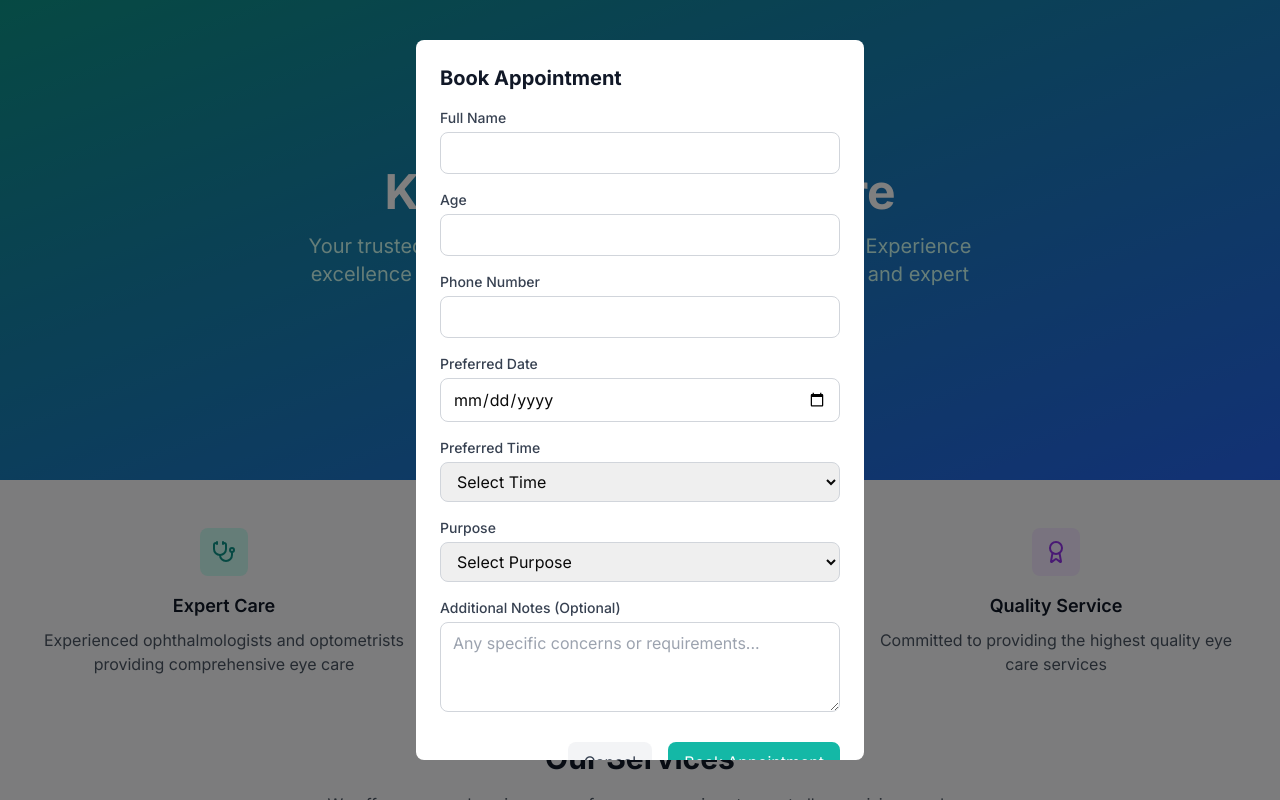
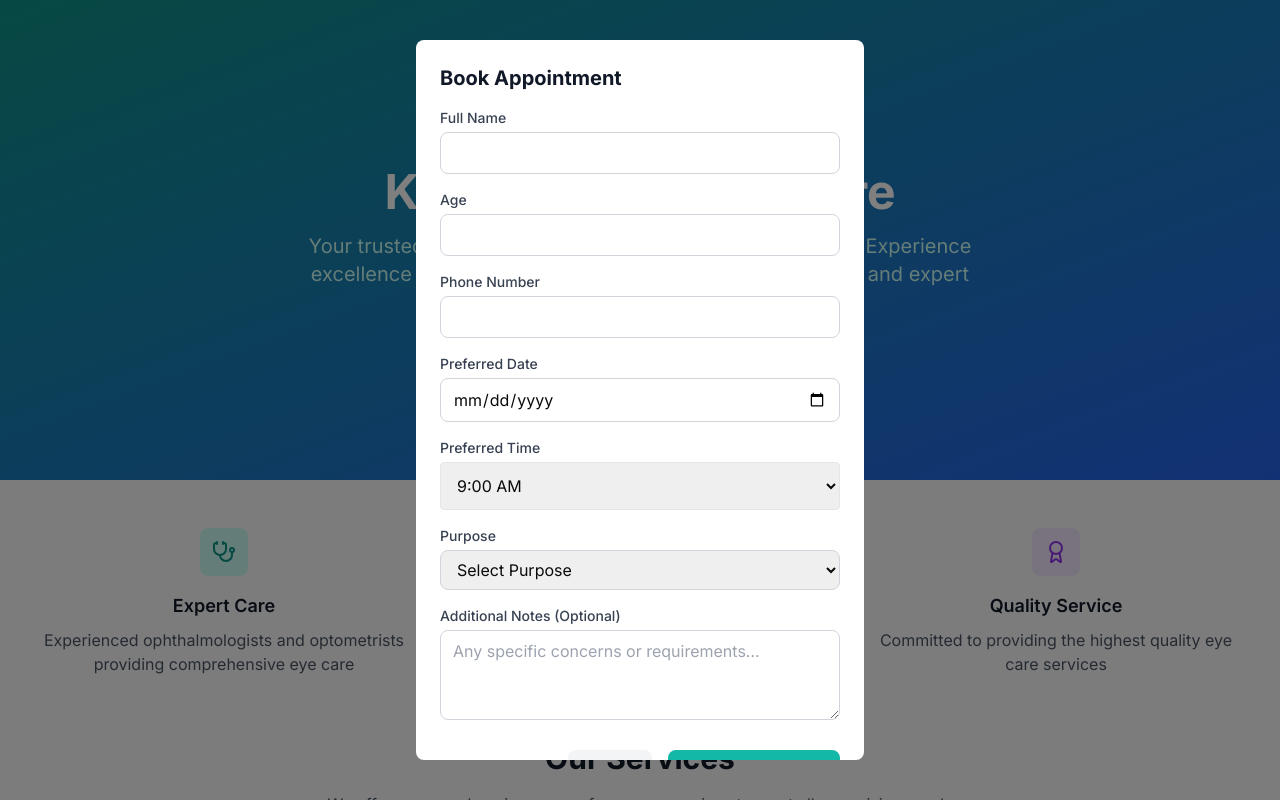
Before and after one commit to NITISHsng/visionCare, a Next.js app: page / in a window 1280 px wide. Both pictures are taken after a click on the button "Book Appointment". Shown: the top 800 px of the page. Built offline with nearby package versions, Linux system fonts and the light colour scheme; no server answers; the database is empty.

Commit message:
add option 9 am to 6 pm

```diff
--- a/src/components/AppointmentForm.tsx
+++ b/src/components/AppointmentForm.tsx
@@ -1,5 +1,5 @@
 import React, { useState } from "react";
-import { initialPatient ,PatientFullTypeWithObjectId} from "../contexts/type";
+import { initialPatient, PatientFullTypeWithObjectId } from "../contexts/type";
 import toast from "react-hot-toast";
 interface PatientFormProps {
   setShowBookingForm: React.Dispatch<React.SetStateAction<boolean>>;
@@ -10,7 +10,8 @@ export const appointmentForm: React.FC<PatientFormProps> = ({
   setShowBookingForm,
   setBookingSuccess,
 }) => {
-  const [formValues, setFormValues] = useState<PatientFullTypeWithObjectId>(initialPatient);
+  const [formValues, setFormValues] =
+    useState<PatientFullTypeWithObjectId>(initialPatient);
   const [loading, setLoading] = useState(false);
   // handleChange updates state whenever an input changes
   const handleChange = (
@@ -54,7 +55,7 @@ export const appointmentForm: React.FC<PatientFormProps> = ({
         throw new Error("Failed to book appointment");
       }
       const result = await res.json();
-      toast.success("Appointment Booked Successfully")
+      toast.success("Appointment Booked Successfully");
       setLoading(false);
       setBookingSuccess(true);
       setShowBookingForm(false);
@@ -124,34 +125,31 @@ export const appointmentForm: React.FC<PatientFormProps> = ({
   <label className="block text-sm font-medium text-gray-700 mb-1">
     Preferred Time
   </label>
+
   <select
     name="preferredTime"
-                required
     onChange={handleChange}
-                className="w-full px-3 py-2 border border-gray-300 rounded-lg focus:outline-none focus:ring-2 focus:ring-teal-500"
+    className="border p-3 rounded focus:ring-2 focus:ring-blue-400 w-full"
   >
-                <option value="">Select Time</option>
-                <option value="09:00">09:00 AM</option>
-                <option value="09:30">09:30 AM</option>
-                <option value="10:00">10:00 AM</option>
-                <option value="10:30">10:30 AM</option>
-                <option value="11:00">11:00 AM</option>
-                <option value="11:30">11:30 AM</option>
-                <option value="12:00">12:00 PM</option>
-                <option value="12:30">12:30 PM</option>
-                <option value="13:00">01:00 PM</option>
-                <option value="13:30">01:30 PM</option>
-                <option value="14:00">02:00 PM</option>
-                <option value="14:30">02:30 PM</option>
-                <option value="15:00">03:00 PM</option>
-                <option value="15:30">03:30 PM</option>
-                <option value="16:00">04:00 PM</option>
-                <option value="16:30">04:30 PM</option>
-                <option value="17:00">05:00 PM</option>
-                <option value="17:30">05:30 PM</option>
-                <option value="18:00">06:00 PM</option>
+    {Array.from({ length: 19 }, (_, i) => {
+      const hour24 = 9 + Math.floor(i / 2);
+      const minutes = i % 2 === 0 ? "00" : "30";
+      const value = `${hour24.toString().padStart(2, "0")}:${minutes}`;
+
+      // Convert to 12-hour format with AM/PM
+      const hour12 = hour24 % 12 === 0 ? 12 : hour24 % 12;
+      const ampm = hour24 < 12 ? "AM" : "PM";
+      const label = `${hour12}:${minutes} ${ampm}`;
+
+      return (
+        <option key={value} value={value}>
+          {label}
+        </option>
+      );
+    })}
   </select>
 </div>
+
             <div>
               <label className="block text-sm font-medium text-gray-700 mb-1">
                 Purpose
@@ -204,8 +202,6 @@ export const appointmentForm: React.FC<PatientFormProps> = ({
                 "Book Appointment"
               )}
             </button>
-
-
           </div>
         </form>
       </div>
--- a/src/components/EditPage.tsx
+++ b/src/components/EditPage.tsx
@@ -266,13 +266,24 @@ const updatedFormData = {
               onChange={handleChange}
               className="border p-3 rounded focus:ring-2 focus:ring-blue-400 w-full"
             />
-            <input
-              type="time"
-              name="preferredTime"
-              value={formData.preferredTime}
-              onChange={handleChange}
-              className="border p-3 rounded focus:ring-2 focus:ring-blue-400 w-full"
-            />
+           <select
+  name="preferredTime"
+  value={formData.preferredTime}
+  onChange={handleChange}
+  className="border p-3 rounded focus:ring-2 focus:ring-blue-400 w-full"
+>
+  {Array.from({ length: 19 }, (_, i) => {
+    const hour = 9 + Math.floor(i / 2);
+    const minutes = i % 2 === 0 ? "00" : "30";
+    const time = `${hour.toString().padStart(2, "0")}:${minutes}`;
+    return (
+      <option key={time} value={time}>
+        {time}
+      </option>
+    );
+  })}
+</select>
+
             <select
               name="status"
               value={formData.status}
```
Lines whose indentation alone changed are shown as unchanged.
